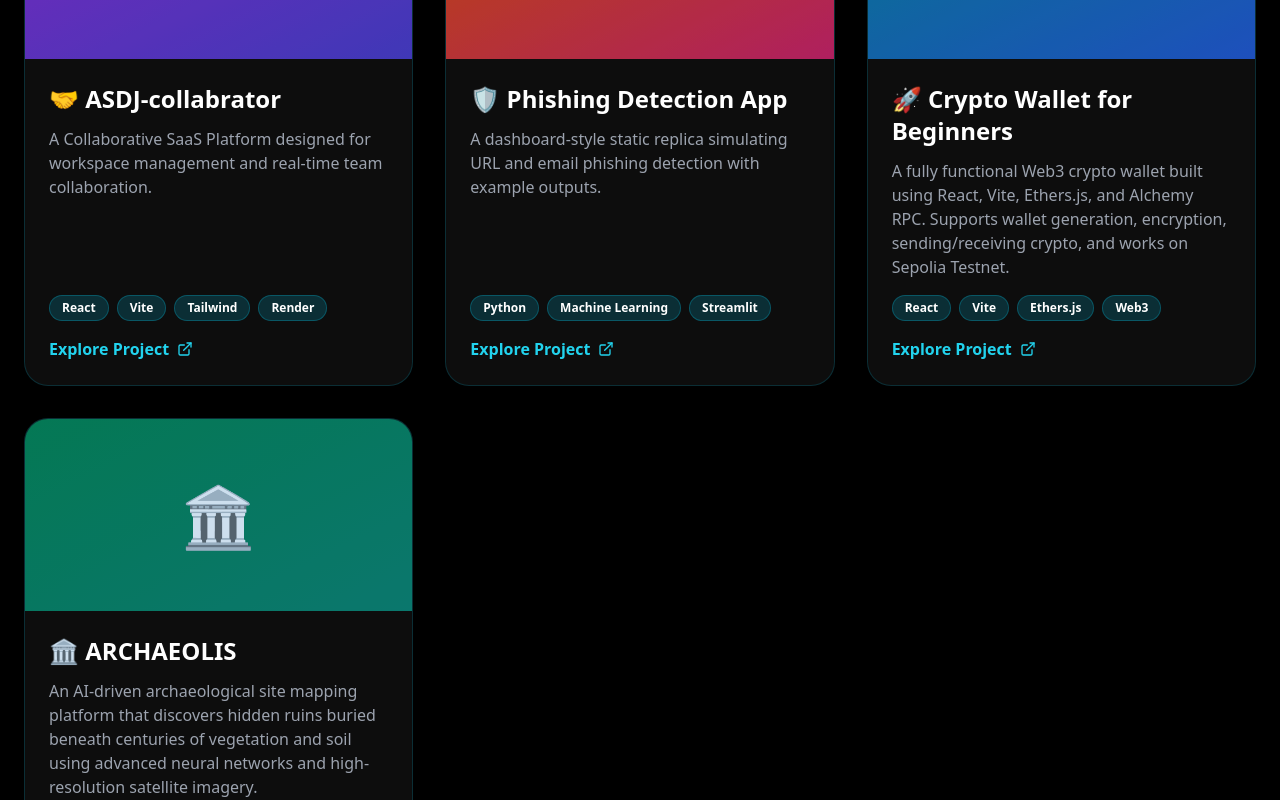
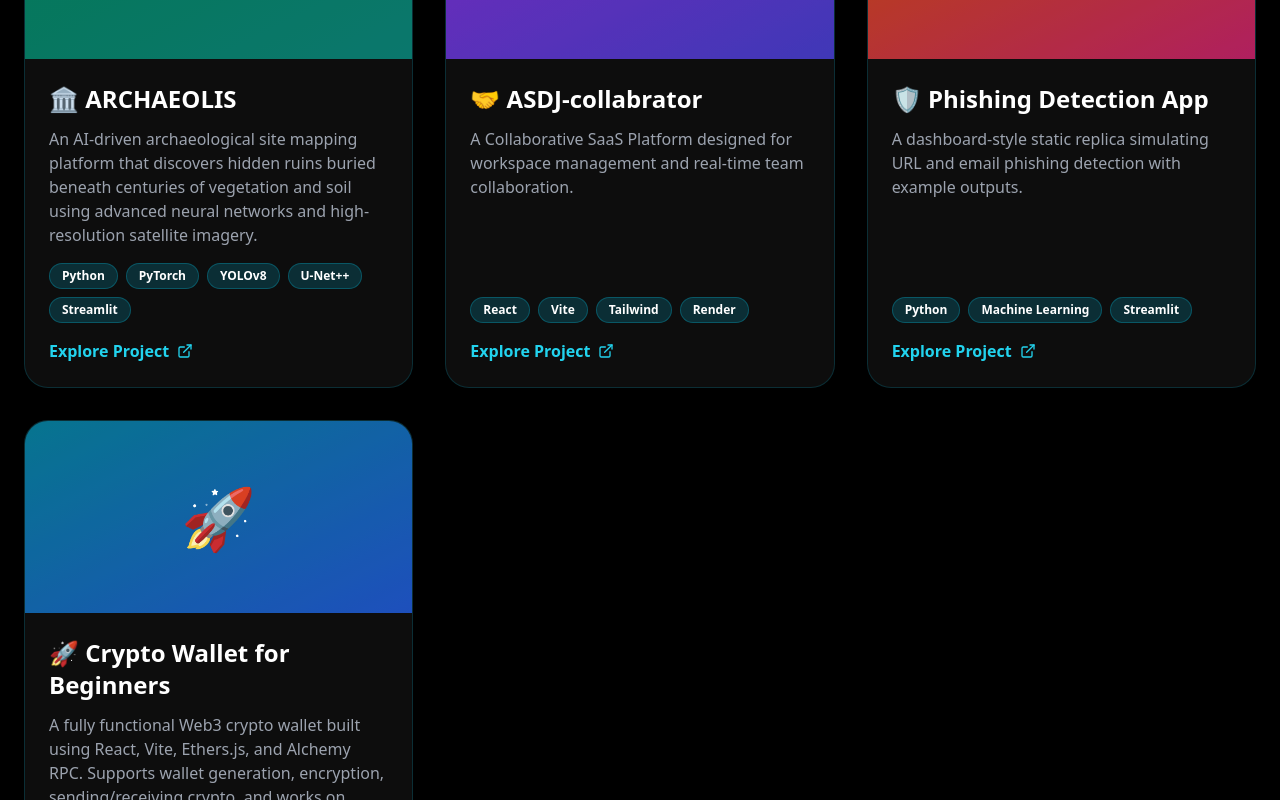
Before and after one commit to Akashmdshetty/portfolio, a React (Vite) app: page / in a window 1280 px wide. Shown: the part 2820-3620 px from the top of the page. Built offline with nearby package versions, Linux system fonts and the light colour scheme.

Commit message:
Move ARCHAEOLIS project to the first position

```diff
--- a/src/App.jsx
+++ b/src/App.jsx
@@ -146,6 +146,16 @@ export default function Portfolio() {
 
   const projects = [
     {
+      title: '🏛️ ARCHAEOLIS',
+      description: 'An AI-driven archaeological site mapping platform that discovers hidden ruins buried beneath centuries of vegetation and soil using advanced neural networks and high-resolution satellite imagery.',
+      tech: ['Python', 'PyTorch', 'YOLOv8', 'U-Net++', 'Streamlit'],
+      link: 'https://archaeolis-3539.streamlit.app/',
+      category: 'AI',
+      image: '🏛️',
+      gradient: 'from-emerald-600 to-teal-600',
+      external: true,
+    },
+    {
       title: '🤝 ASDJ-collabrator',
       description: 'A Collaborative SaaS Platform designed for workspace management and real-time team collaboration.',
       tech: ['React', 'Vite', 'Tailwind', 'Render'],
@@ -173,16 +183,6 @@ export default function Portfolio() {
       category: 'Blockchain',
       image: '🚀',
       gradient: 'from-cyan-600 to-blue-600',
-      external: true,
-    },
-    {
-      title: '🏛️ ARCHAEOLIS',
-      description: 'An AI-driven archaeological site mapping platform that discovers hidden ruins buried beneath centuries of vegetation and soil using advanced neural networks and high-resolution satellite imagery.',
-      tech: ['Python', 'PyTorch', 'YOLOv8', 'U-Net++', 'Streamlit'],
-      link: 'https://archaeolis-3539.streamlit.app/',
-      category: 'AI',
-      image: '🏛️',
-      gradient: 'from-emerald-600 to-teal-600',
       external: true,
     },
   ];
```
